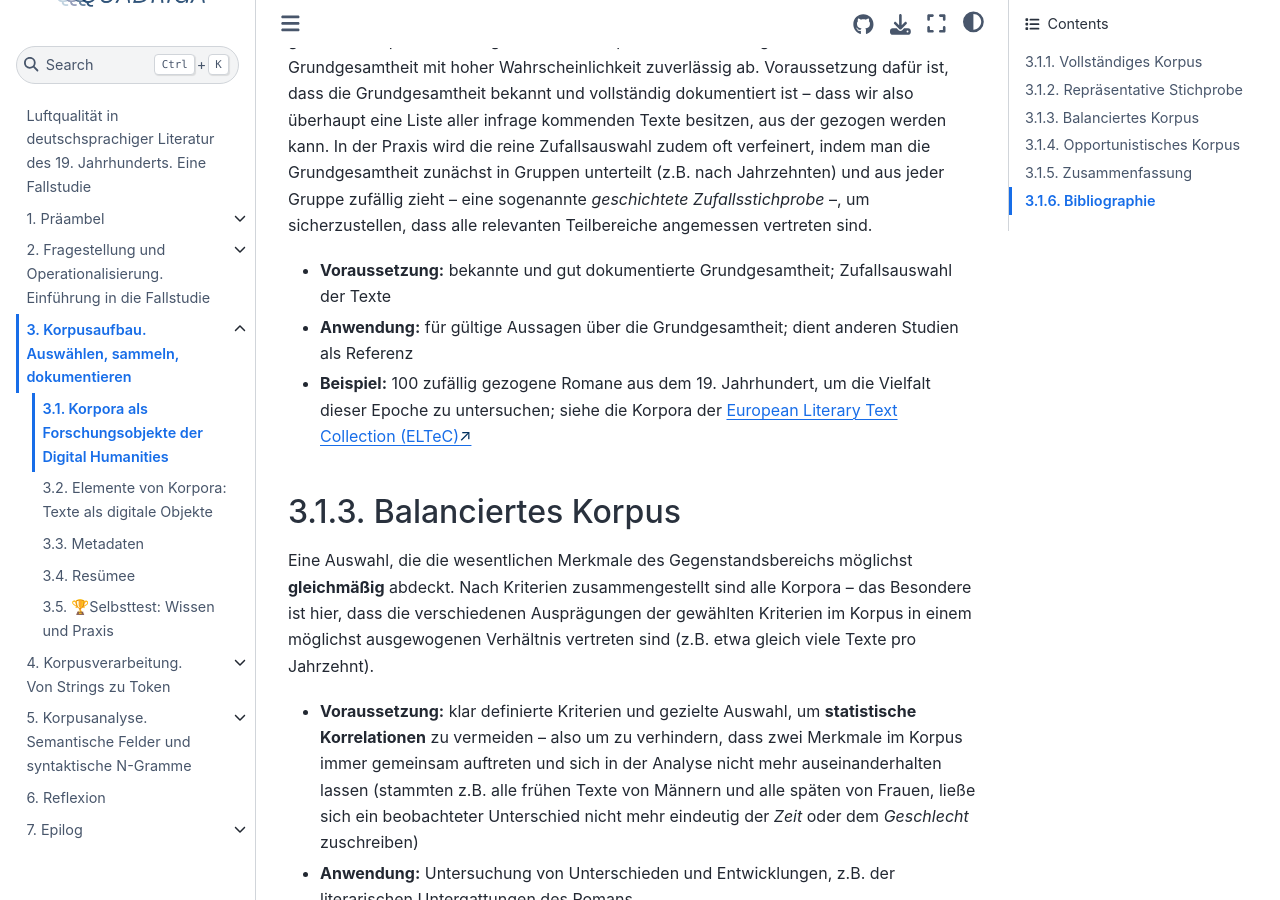
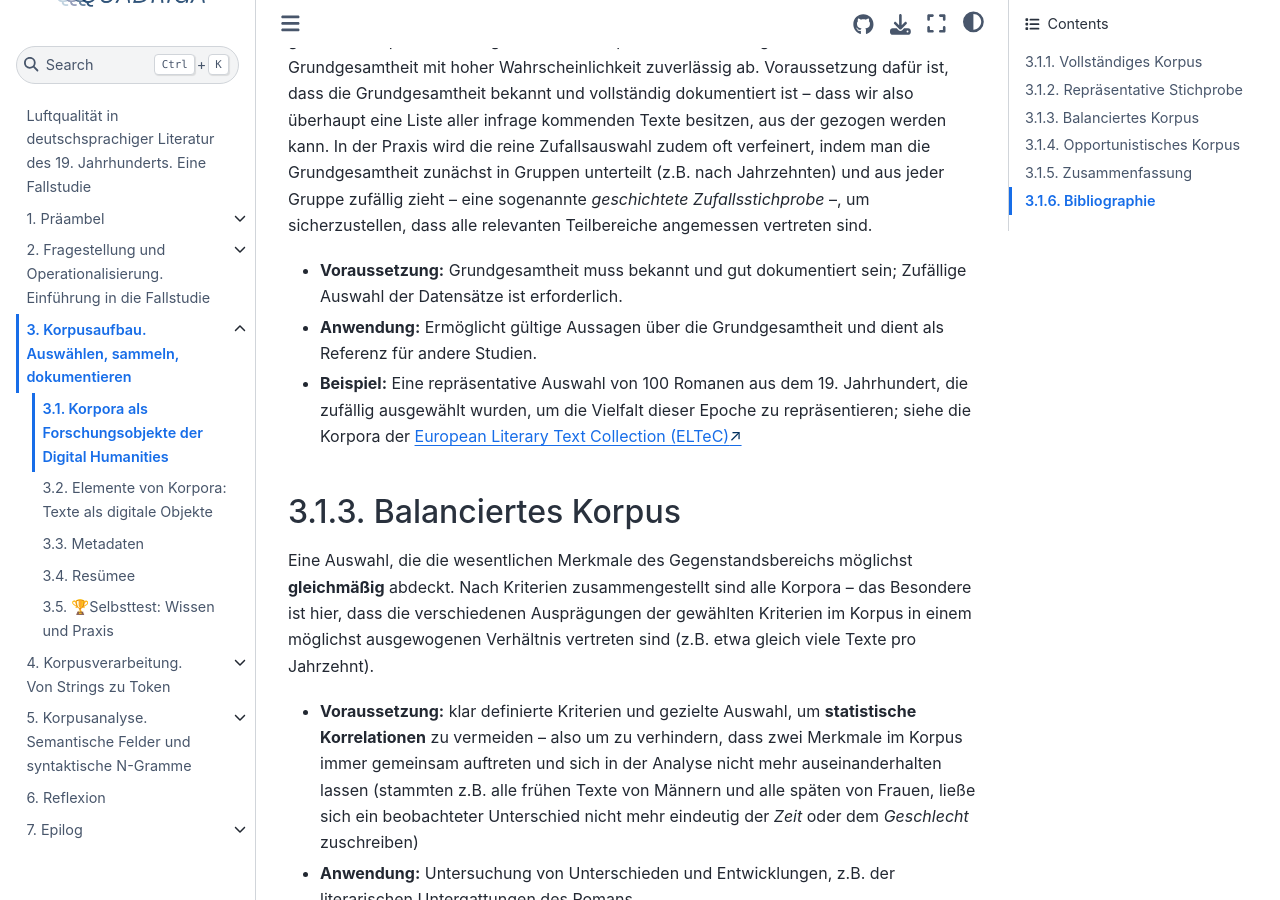
Before and after one commit to quadriga-dk/Text-Fallstudie-3, a Jupyter Book: the page built from corpus_collection/corpus-collection_corpora-as-research-objects.md, in a window 1280 px wide and 900 px high, scrolled down 1577 px. Built offline with Jupyter Book 1.0.4 settings and Sphinx 7.4.7 and the Sphinx Book theme 1.1.4, drawn with Linux system fonts in a browser that asks for light colours; pages that are not in the unit, such as notebooks, are missing from menus; cross-references to code outside the pages are shown as plain code.

Commit message:
3.1.2: urspruengliche Formulierung der Bulletpoints wiederherstellen
Die Kuerzung der Bulletpoints zur repraesentativen Stichprobe aus #217
ging zu weit: Formulierungen wie "repraesentative Auswahl" gehoeren zum
Original und sollen erhalten bleiben. Die uebrigen Aenderungen an 3.1
bleiben bestehen.

```diff
--- a/corpus_collection/corpus-collection_corpora-as-research-objects.md
+++ b/corpus_collection/corpus-collection_corpora-as-research-objects.md
@@ -24,9 +24,9 @@
 
 Auf den ersten Blick wirkt es widersprüchlich, dass eine *zufällige* Auswahl *repräsentativ* sein soll. Tatsächlich ist die Zufallsauswahl aber gerade der Weg zur Repräsentativität: Würden wir die Texte gezielt "nach Gefühl" auswählen, flössen unweigerlich unsere eigenen Erwartungen und Vorlieben ein und verzerrten die Auswahl. Bei einer echten Zufallsstichprobe hat dagegen jeder Text der Grundgesamtheit dieselbe Chance, gezogen zu werden. Dadurch werden systematische Verzerrungen vermieden, und bei hinreichend großem Stichprobenumfang bildet die Stichprobe die Verteilung und Vielfalt der Grundgesamtheit mit hoher Wahrscheinlichkeit zuverlässig ab. Voraussetzung dafür ist, dass die Grundgesamtheit bekannt und vollständig dokumentiert ist – dass wir also überhaupt eine Liste aller infrage kommenden Texte besitzen, aus der gezogen werden kann. In der Praxis wird die reine Zufallsauswahl zudem oft verfeinert, indem man die Grundgesamtheit zunächst in Gruppen unterteilt (z.B. nach Jahrzehnten) und aus jeder Gruppe zufällig zieht – eine sogenannte *geschichtete Zufallsstichprobe* –, um sicherzustellen, dass alle relevanten Teilbereiche angemessen vertreten sind.
 
-- **Voraussetzung:** bekannte und gut dokumentierte Grundgesamtheit; Zufallsauswahl der Texte
-- **Anwendung:** für gültige Aussagen über die Grundgesamtheit; dient anderen Studien als Referenz
-- **Beispiel:** 100 zufällig gezogene Romane aus dem 19. Jahrhundert, um die Vielfalt dieser Epoche zu untersuchen; siehe die Korpora der <a href="https://www.distant-reading.net/eltec/" class="external-link" target="_blank">European Literary Text Collection (ELTeC)</a>
+- **Voraussetzung:** Grundgesamtheit muss bekannt und gut dokumentiert sein; Zufällige Auswahl der Datensätze ist erforderlich.
+- **Anwendung:** Ermöglicht gültige Aussagen über die Grundgesamtheit und dient als Referenz für andere Studien.
+- **Beispiel:** Eine repräsentative Auswahl von 100 Romanen aus dem 19. Jahrhundert, die zufällig ausgewählt wurden, um die Vielfalt dieser Epoche zu repräsentieren; siehe die Korpora der <a href="https://www.distant-reading.net/eltec/" class="external-link" target="_blank">European Literary Text Collection (ELTeC)</a>
 
 ## Balanciertes Korpus
 Eine Auswahl, die die wesentlichen Merkmale des Gegenstandsbereichs möglichst **gleichmäßig** abdeckt. Nach Kriterien zusammengestellt sind alle Korpora – das Besondere ist hier, dass die verschiedenen Ausprägungen der gewählten Kriterien im Korpus in einem möglichst ausgewogenen Verhältnis vertreten sind (z.B. etwa gleich viele Texte pro Jahrzehnt).
```
